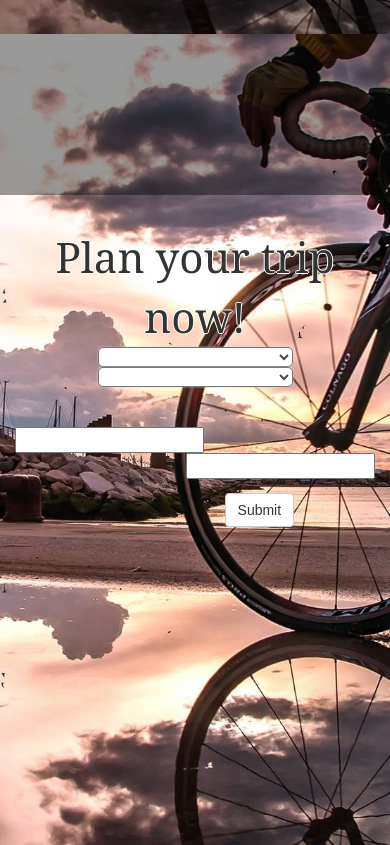
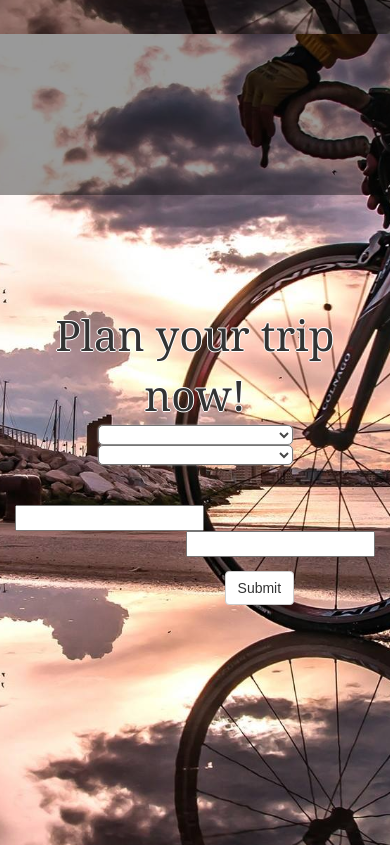
Before and after one commit to wingkicwk/group-20, a Flask app: page / in a window 390 px wide. Shown: the part 810-1655 px from the top of the page. Run offline with Flask 2, Linux system fonts and the light colour scheme; lists and menus that the app fills with data are empty; some libraries are stand-ins or nearby versions.

Commit message:
responsive final test

```diff
--- a/web/static/index.css
+++ b/web/static/index.css
@@ -83,6 +83,8 @@ h1{
 }
 .chart{
     display: inline-block; /*display:inline block element*/
+    width: 25%;
+    height: 30%;
     margin:1.5%;
     padding:1%;
 }
@@ -210,6 +212,6 @@ tbody>tr>:nth-child(2){
       #dropdownWarp{
 
           position: relative;
-          margin-top:30%;
+          margin-top:50%;
       }
   }
--- a/web/templates/index.html
+++ b/web/templates/index.html
@@ -37,9 +37,9 @@
 <div  style="color:white; font-style:italic; font-size:1.5em;padding-top:1%;padding-left:10%;">Scroll down to plan a trip!</div>
 <div id="wrap" >
 
-    <div class="chart"; id="chart_div_week" style="width: 25%; height: 30%; "></div>
-    <div class="chart"; id="chart_div_hour" style="width: 25%; height: 30%; "></div>
-    <div class="chart"; id="chart_div" style="width: 25%; height: 30%; "></div>
+    <div class="chart"; id="chart_div_week" ></div>
+    <div class="chart"; id="chart_div_hour"></div>
+    <div class="chart"; id="chart_div"></div>
     </div>
 </div>
 
```
